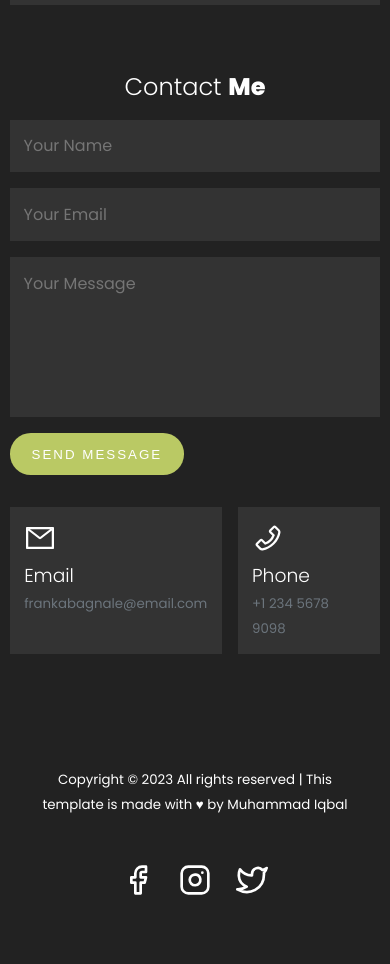
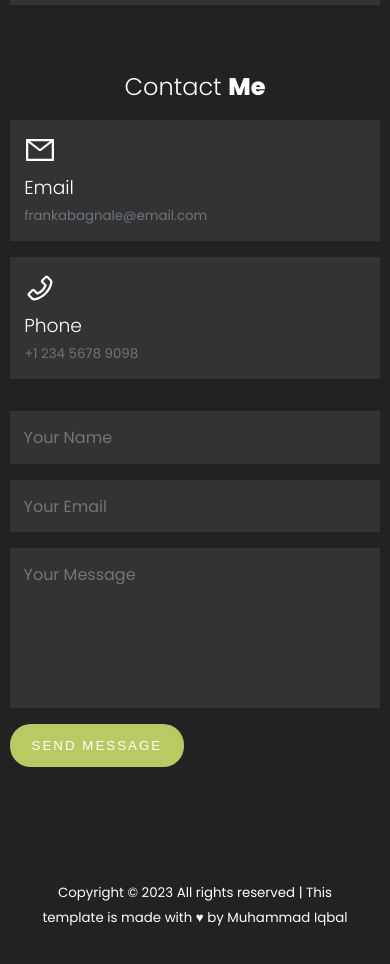
Before and after one commit to hellofromiqbal/portfolio-test2, a React (Create React App) app: page / in a window 390 px wide. Shown: the part 4440-5404 px from the top of the page. Built offline with nearby package versions, Linux system fonts and the light colour scheme; the HTML template or start-up script is replaced by a standard one.

Commit message:
seventh commit

```diff
--- a/src/components/contact/contact.css
+++ b/src/components/contact/contact.css
@@ -79,13 +79,16 @@ form textarea {
         gap: 2rem;
     }
 
-    .contact__alternative-list {
+    .contact__card-list {
         order: 1;
+    }
+    form {
+        order: 2;
     }
 }
 
 @media screen and (max-width: 600px) {
-    .contact__alternative-list {
+    .contact__card-list {
         grid-template-columns: 1fr;
     }
 }
```
